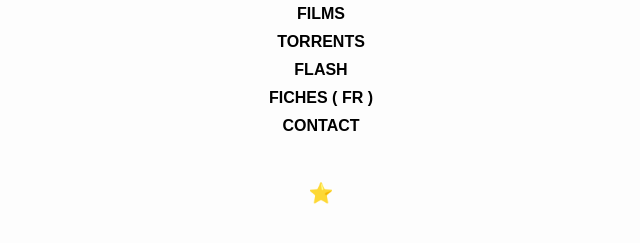
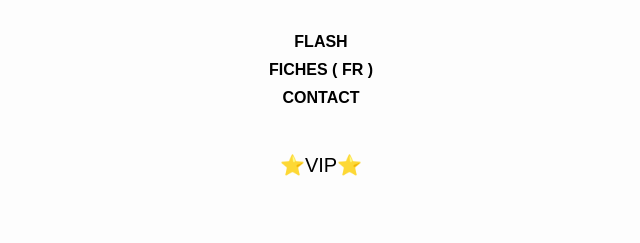
Before and after one commit to usedzqd17/bacpro, a plain HTML site: page index.html in a window 1280 px wide. Shown: the part 369-612 px from the top of the page, without its empty margins (319-959 px from the left). Drawn offline with Linux system fonts and the light colour scheme.

Commit message:
Update index.html

```diff
--- a/index.html
+++ b/index.html
@@ -12,14 +12,12 @@
         <img src="https://media3.giphy.com/media/v1.Y2lkPTc5MGI3NjExaHEyZHV5bDM3cjhiamE1bjg1Z2pxMjgxOWYzcnZhcmZ0d3lsN2wwdSZlcD12MV9pbnRlcm5hbF9naWZfYnlfaWQmY3Q9Zw/t8WHEAfuku6muxkGPo/giphy.gif" alt="Rotating Coin">
 
         <ul class="menu">
-            <li><a href="https://usedzqd17.github.io/EVANgelisation.film/">FILMS</a></li>
-            <li><a href="#">TORRENTS</a></li>
             <li><a href="https://usedzqd17.github.io/flash/" target="_blank">FLASH </a> </li>
             <li><a href="https://usedzqd17.github.io/bacfr/#">FICHES ( FR )</a></li>
             <li><a href="https://usedzqd17.github.io/EVANgelisation.film/formulaire/formulaire/formulaire.html">CONTACT</a></li>
         </ul>
         <div class="social-icons">
-            <a href="https://testloga.netlify.app/index.html">⭐</a>
+            <a href="https://testloga.netlify.app/index.html">⭐VIP⭐</a>
         </div>
     </div>
 </body>
```
